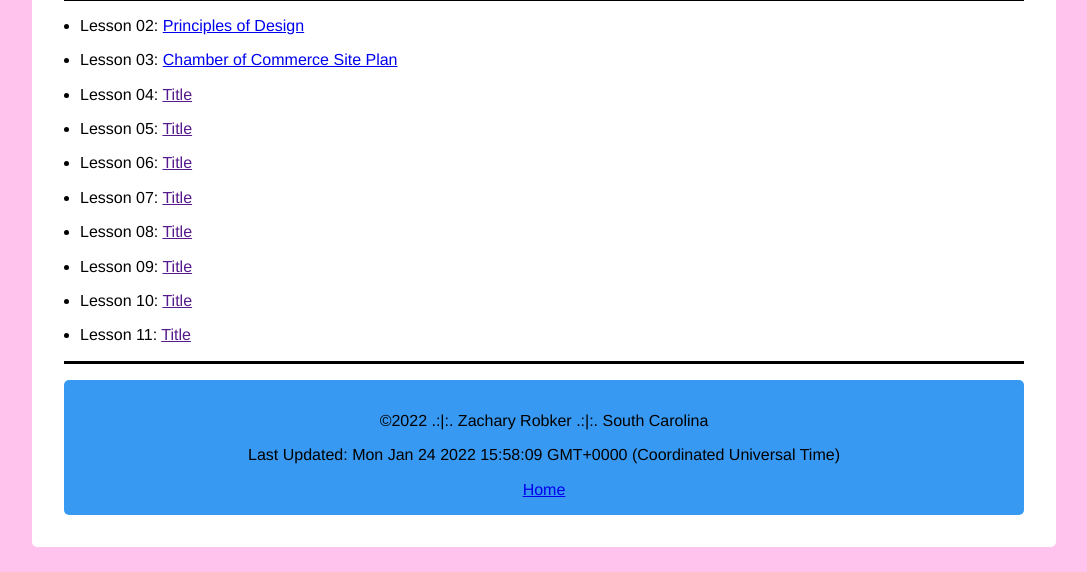
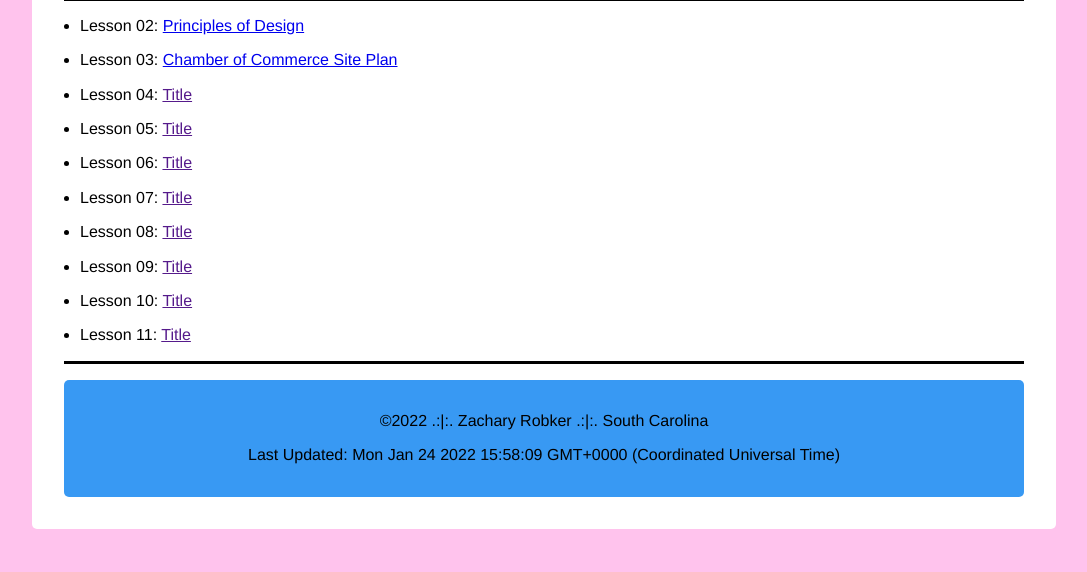
Before and after one commit to zrobker/winter, a plain HTML site: page index.html in a window 1280 px wide. Shown: the part 485-1057 px from the top of the page, without its empty margins (96-1183 px from the left). Drawn offline with Linux system fonts and the light colour scheme.

Commit message:
home link edit

```diff
--- a/index.html
+++ b/index.html
@@ -38,7 +38,7 @@
     </main>
     <footer>
         <p>&copy;<span id="year">year</span> .:|:. Zachary Robker .:|:. South Carolina</p>
-        <p>Last Updated: <span id="date">date</span></p><a href="https://zrobker.github.io/wdd230/index.html" id="home-link">Home</a>
+        <p>Last Updated: <span id="date">date</span></p>
     </footer>
     </div>
 </body>
```
Also changed, not shown: lesson03/index.html (+1 -1 lines).
